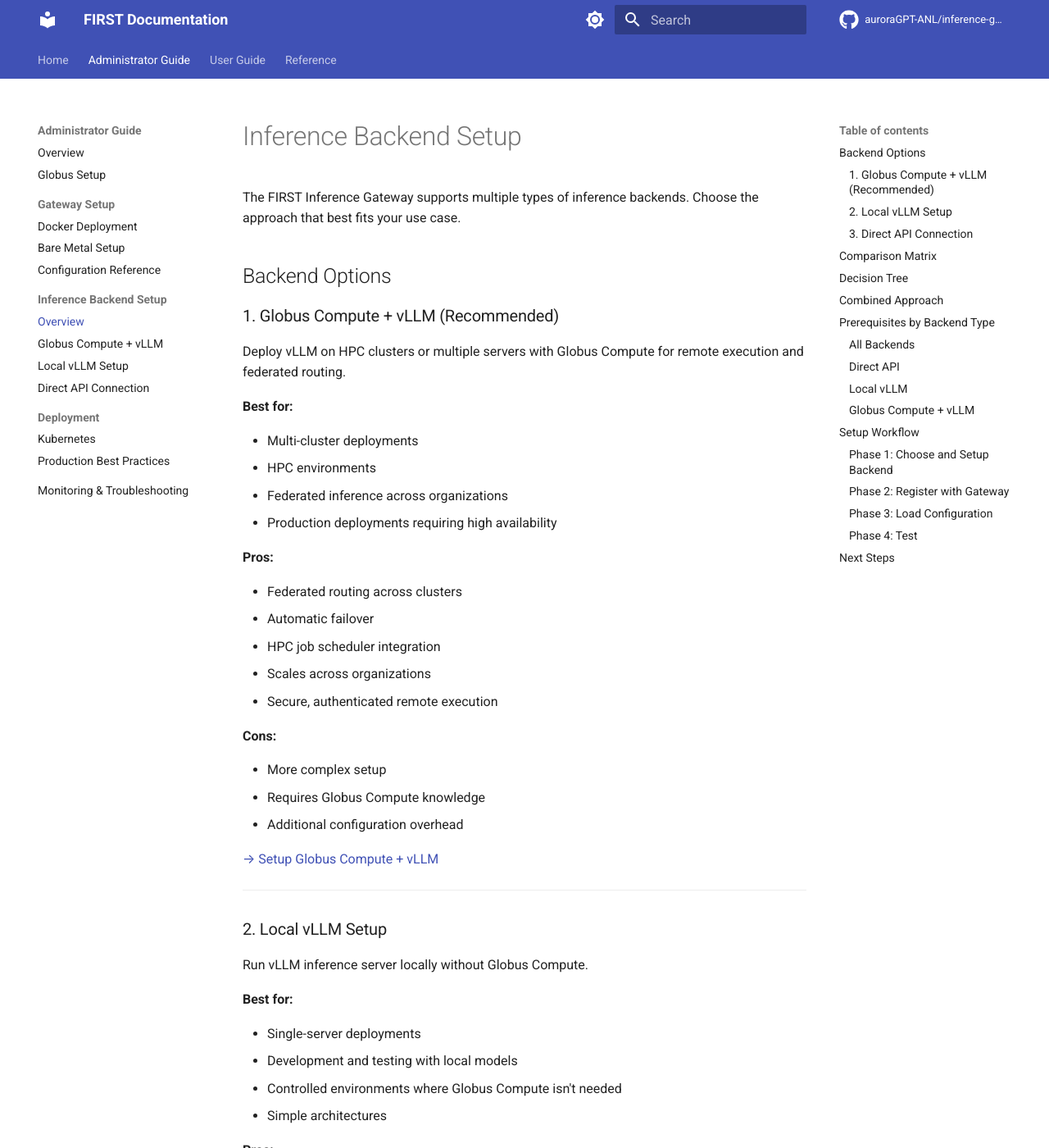
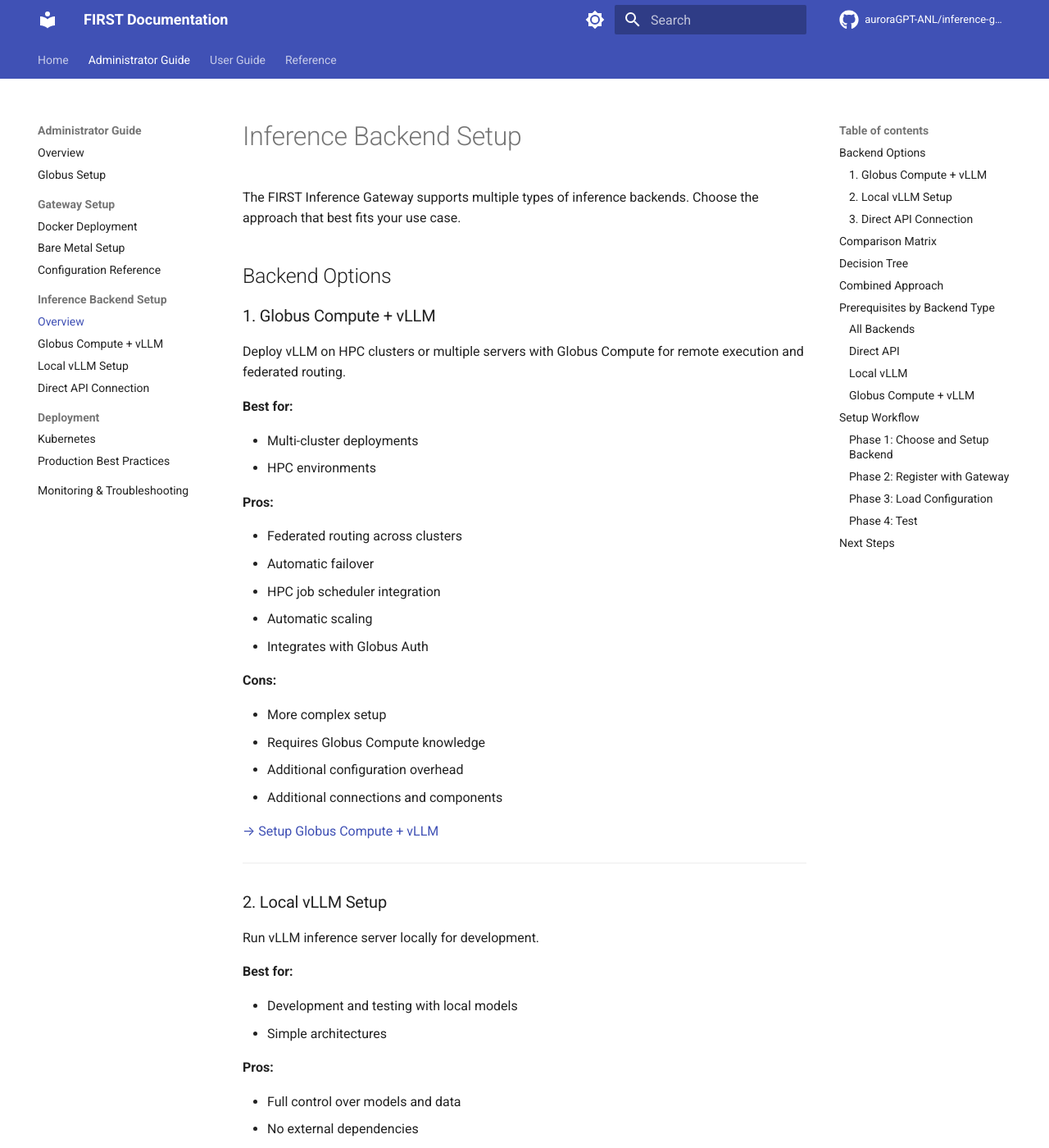
Before and after one commit to auroraGPT-ANL/inference-gateway, an MkDocs documentation site: the page built from docs/admin-guide/inference-setup/index.md, in a window 1280 px wide and 1400 px high. Shown: the whole window at 82% size. Built offline with MkDocs 1.6.1 and Material for MkDocs 9.7.7, drawn with Linux system fonts in a browser that asks for light colours; comment, search, counter and statistics services are not loaded; some of the changed text lies outside the part shown.

````diff
--- a/docs/admin-guide/inference-setup/index.md
+++ b/docs/admin-guide/inference-setup/index.md
@@ -4,7 +4,7 @@ The FIRST Inference Gateway supports multiple types of inference backends. Choos
 
 ## Backend Options
 
-### 1. Globus Compute + vLLM (Recommended)
+### 1. Globus Compute + vLLM
 
 Deploy vLLM on HPC clusters or multiple servers with Globus Compute for remote execution and federated routing.
 
@@ -12,22 +12,21 @@ Deploy vLLM on HPC clusters or multiple servers with Globus Compute for remote e
 
 - Multi-cluster deployments
 - HPC environments
-- Federated inference across organizations
-- Production deployments requiring high availability
 
 **Pros:**
 
 - Federated routing across clusters
 - Automatic failover
 - HPC job scheduler integration
-- Scales across organizations
-- Secure, authenticated remote execution
+- Automatic scaling
+- Integrates with Globus Auth
 
 **Cons:**
 
 - More complex setup
 - Requires Globus Compute knowledge
 - Additional configuration overhead
+- Additional connections and components
 
 [→ Setup Globus Compute + vLLM](globus-compute.md)
 
@@ -35,28 +34,24 @@ Deploy vLLM on HPC clusters or multiple servers with Globus Compute for remote e
 
 ### 2. Local vLLM Setup
 
-Run vLLM inference server locally without Globus Compute.
+Run vLLM inference server locally for development.
 
 **Best for:**
 
-- Single-server deployments
 - Development and testing with local models
-- Controlled environments where Globus Compute isn't needed
 - Simple architectures
 
 **Pros:**
 
 - Full control over models and data
 - No external dependencies
-- Simple architecture
 - Lower latency for local requests
 
 **Cons:**
 
-- Requires GPU resources
+- Limited compute resources
+- Limited and manual scaling
 - Single point of failure
-- Manual scaling
-- No federated routing
 
 [→ Setup Local vLLM](local-vllm.md)
 
@@ -124,30 +119,6 @@ You can use multiple backends simultaneously! The gateway supports:
 - **Mix Local and Remote**: Some models local, some via Globus Compute
 - **Federated Endpoints**: Route same model across multiple clusters
 
-Example combined setup:
-
-```json
-{
-  "endpoints": [
-    {
-      "cluster": "openai",
-      "model": "gpt-4",
-      "type": "direct_api"
-    },
-    {
-      "cluster": "local",
-      "model": "llama-3-8b",
-      "type": "vllm"
-    },
-    {
-      "cluster": "sophia",
-      "model": "llama-3-70b",
-      "type": "globus_compute"
-    }
-  ]
-}
-```
-
 ## Prerequisites by Backend Type
 
 ### All Backends
````
Also changed, not shown: other parts of docs/admin-guide/inference-setup/index.md (+2 -2 lines).
